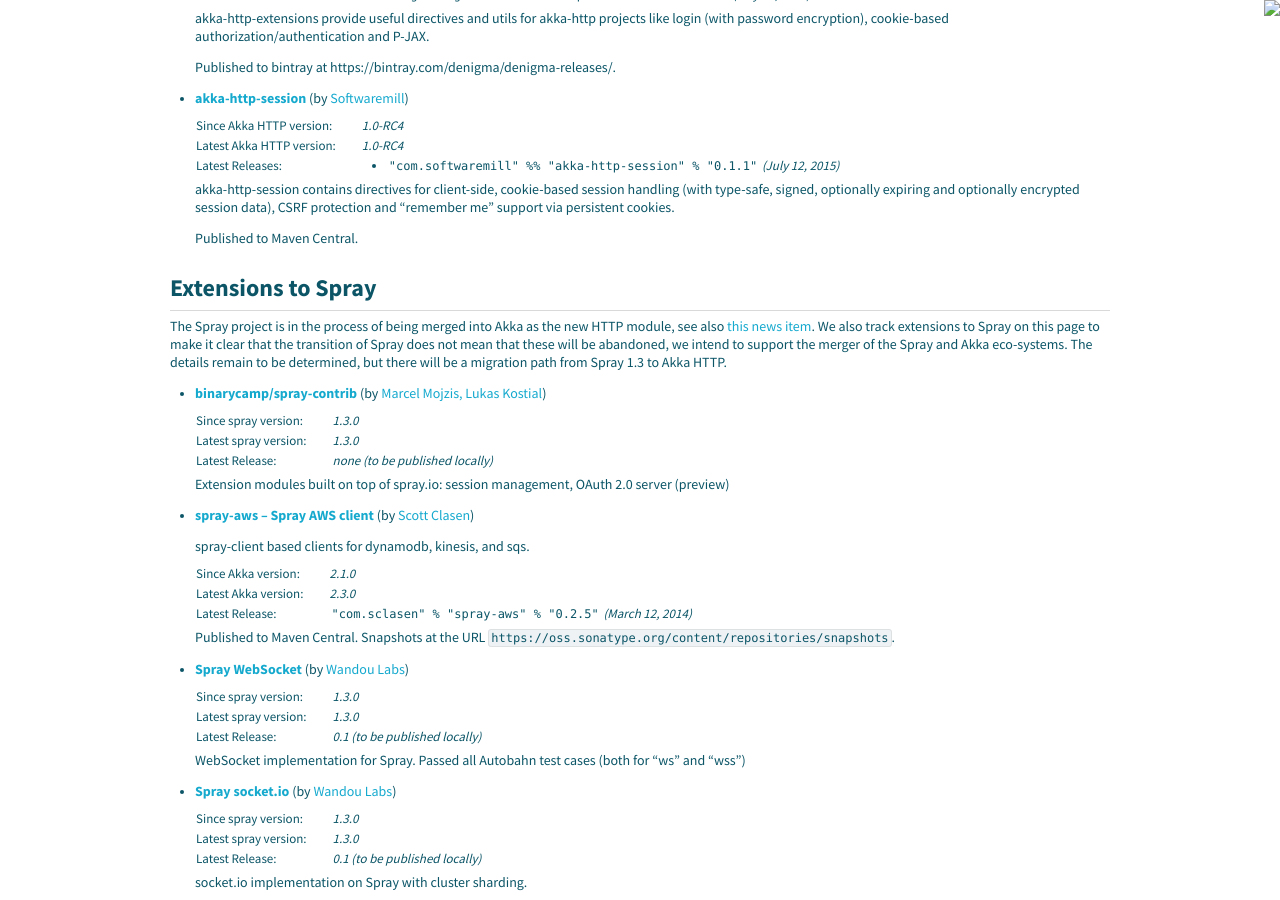
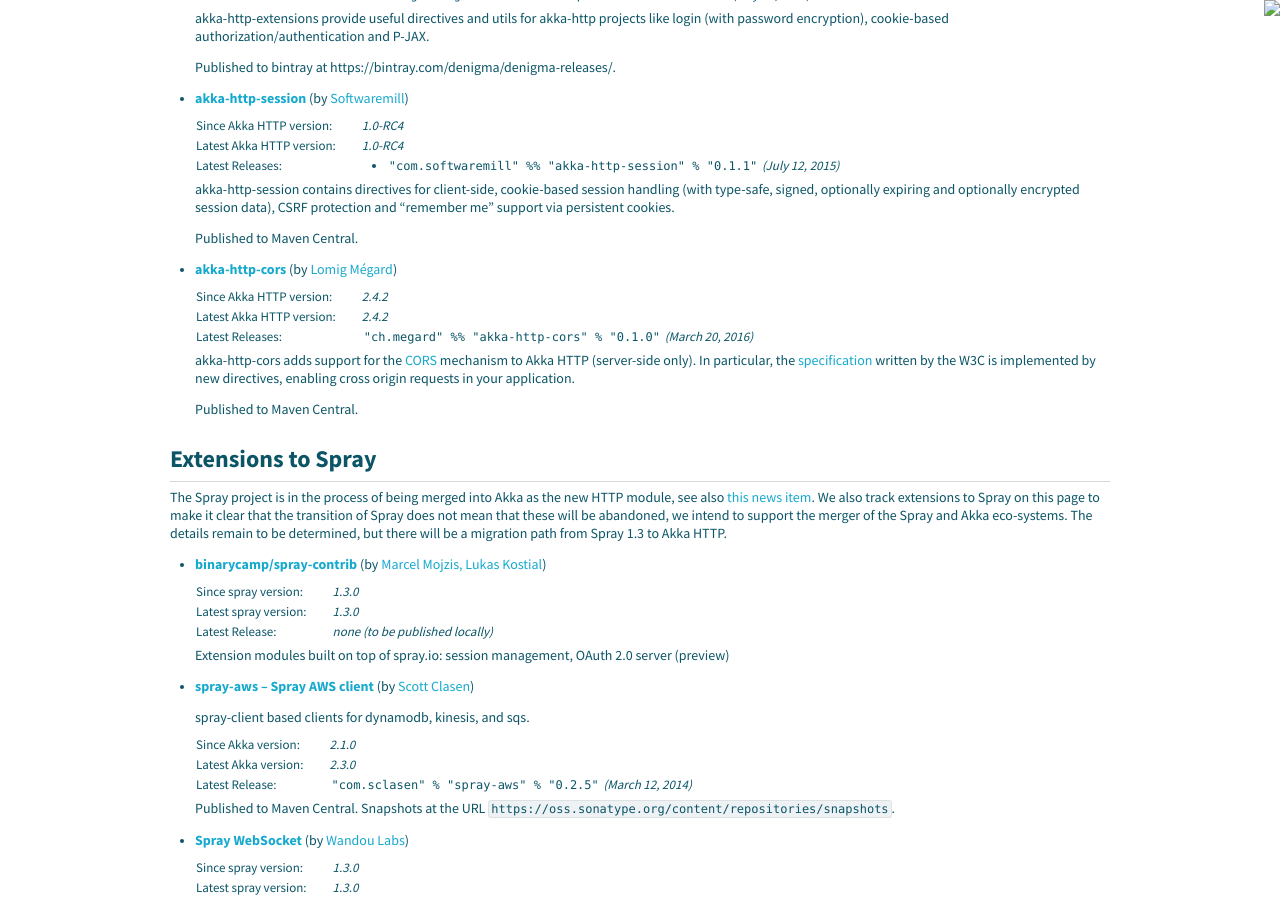
Before and after one commit to raboof/akka.github.com, a Jekyll site: the page built from community/index.md, in a window 1280 px wide and 900 px high, scrolled down 2379 px. Built offline with Jekyll 4.4.1, drawn with Linux system fonts in a browser that asks for light colours.

Commit message:
Add the akka-http-cors project to the list of Akka HTTP extensions.

```diff
--- a/community/index.md
+++ b/community/index.md
@@ -209,6 +209,17 @@
 
   Published to Maven Central.
 
+* **[akka-http-cors](https://github.com/lomigmegard/akka-http-cors)** (by [Lomig Mégard](http://lomig.megard.ch/))
+
+  <table class="stats">
+  <tr><td>Since Akka HTTP version:</td><td>2.4.2</td></tr>
+  <tr><td>Latest Akka HTTP version:</td><td>2.4.2</td></tr>
+  <tr><td>Latest Releases:</td><td><code>"ch.megard" %% "akka-http-cors" % "0.1.0"</code> (March 20, 2016)</td></tr>
+  </table>
+
+  akka-http-cors adds support for the [CORS](https://en.wikipedia.org/wiki/Cross-origin_resource_sharing) mechanism to Akka HTTP (server-side only). In particular, the [specification](https://www.w3.org/TR/cors/) written by the W3C is implemented by new directives, enabling cross origin requests in your application.
+
+  Published to Maven Central.
 
 ## Extensions to Spray
 
```
